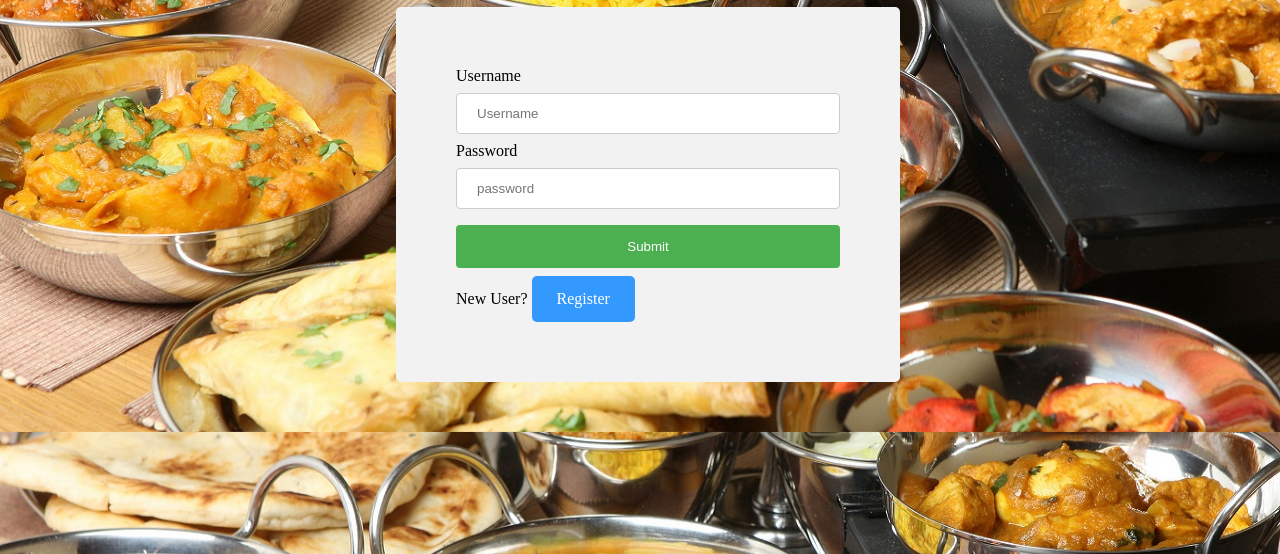
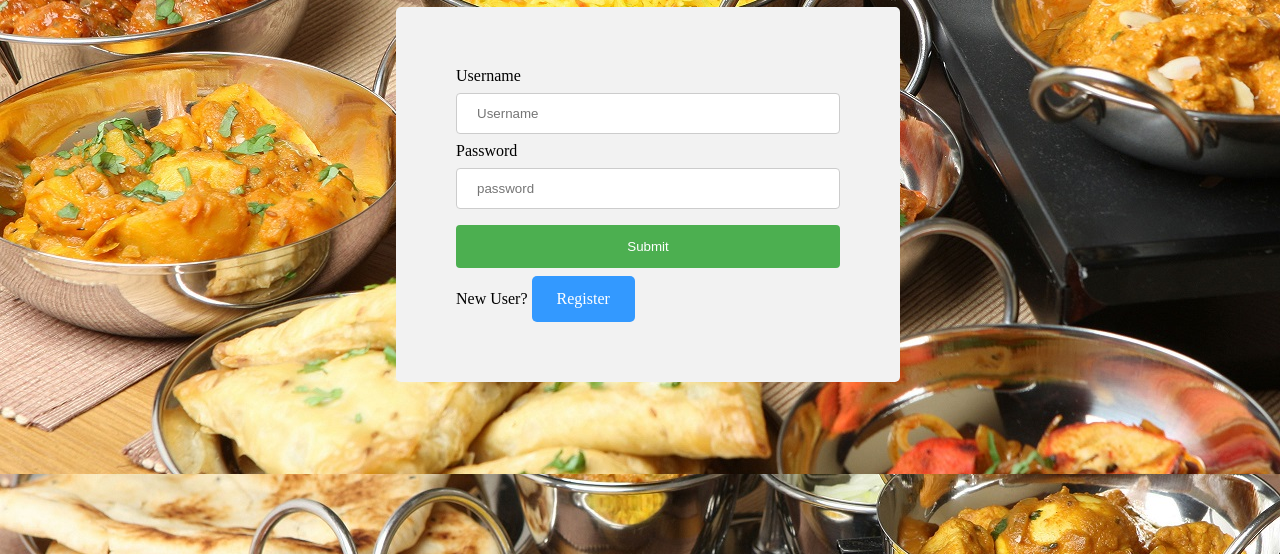
Before and after one commit to presthatdynamic/FastFoodFastApp, a plain HTML site: page index.html in a window 1280 px wide. Shown: the part 246-800 px from the top of the page. Drawn offline with Linux system fonts and the light colour scheme.

Commit message:
Update style.css

```diff
--- a/static/css/style.css
+++ b/static/css/style.css
@@ -1,8 +1,6 @@
 body {
     width: 100%;
-    height: 100%;
     background-image: url("../images/bg-img.jpg");
-    background-size: 100% 100%;
     font: 600 14px/24px "Open Sans", "HelveticaNeue-Light", "Helvetica Neue ;
 
 }
```
